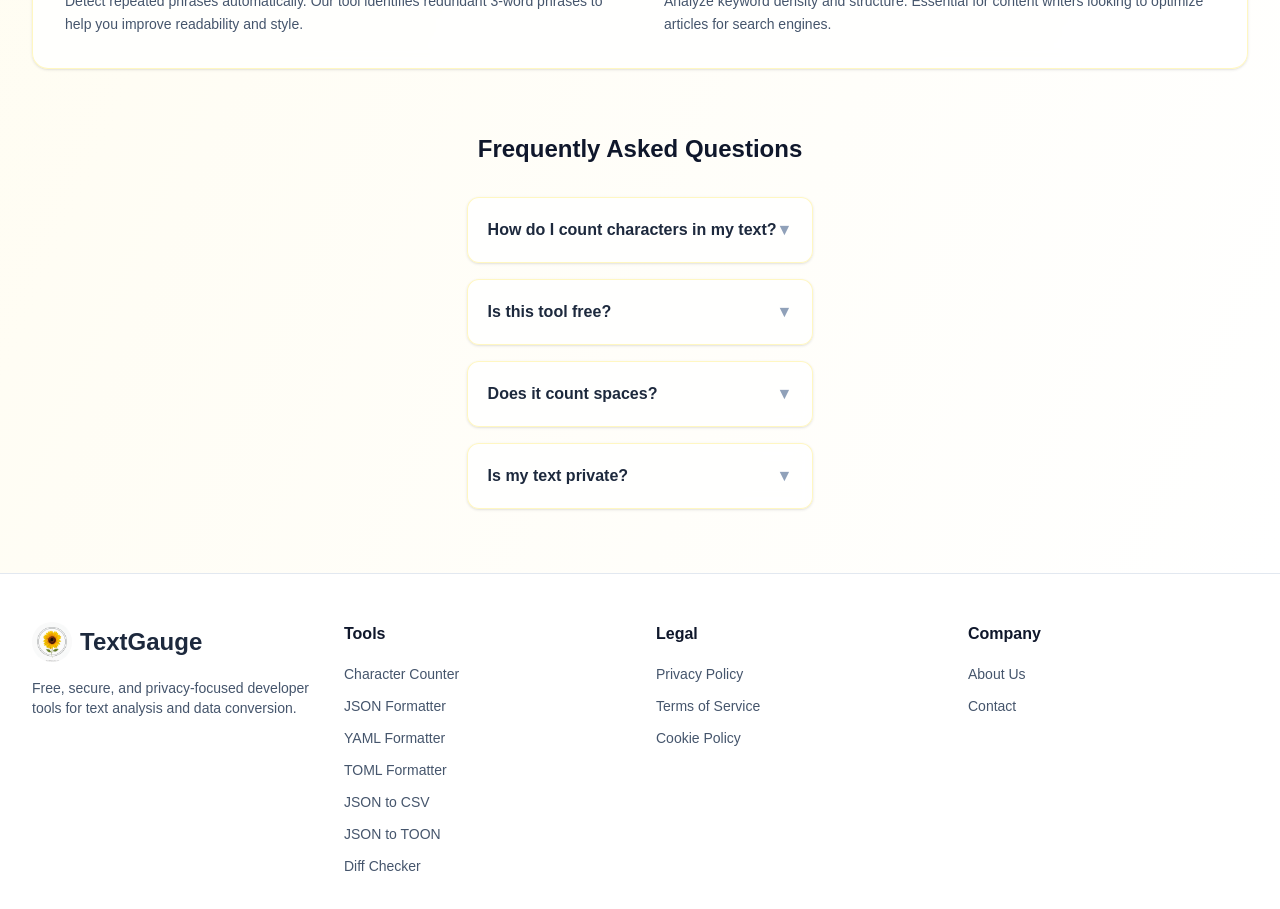
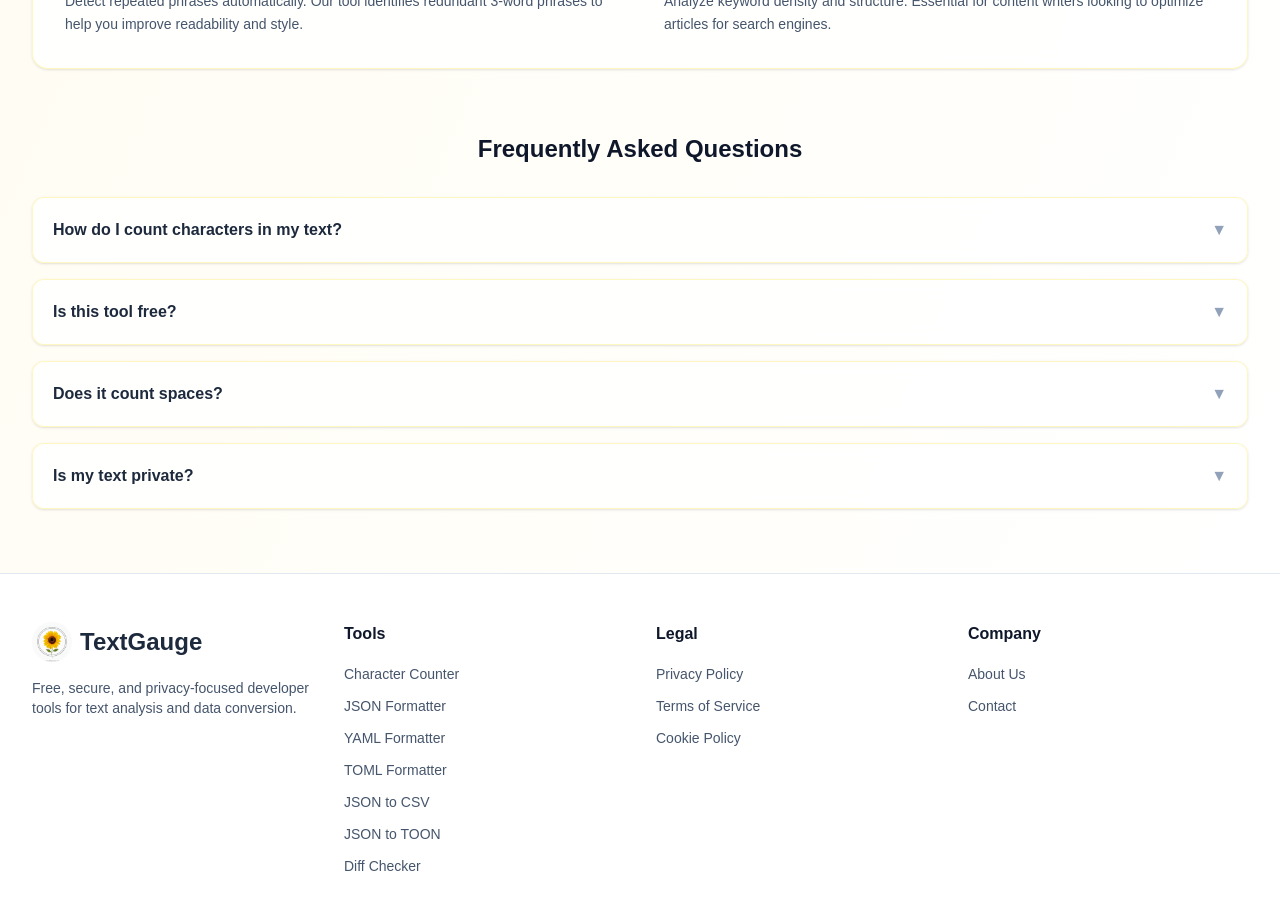
Before and after one commit to denesvaghani/textgauge-frontend, a Next.js app: page / in a window 1280 px wide. Shown: the part 2460-3369 px from the top of the page. Built offline with nearby package versions, Linux system fonts and the light colour scheme; no server answers.

Commit message:
style: ensure explicit w-full on homepage sections

```diff
--- a/src/app/page.tsx
+++ b/src/app/page.tsx
@@ -153,7 +153,7 @@
       </section>
 
       {/* SEO Content Section */}
-      <section className="relative max-w-[1920px] mx-auto px-4 sm:px-6 lg:px-8 pb-16 z-10">
+      <section className="w-full relative max-w-[1920px] mx-auto px-4 sm:px-6 lg:px-8 pb-16 z-10">
         <div className="bg-white/80 dark:bg-slate-900/80 backdrop-blur-sm rounded-2xl shadow-sm border border-yellow-200/50 dark:border-yellow-800/30 p-8 transition-colors duration-200">
           <h2 className="text-2xl font-bold text-slate-900 dark:text-white mb-6">
             Everything you need to analyze text
@@ -201,7 +201,7 @@
       </section>
 
       {/* FAQ Section */}
-      <section className="relative max-w-[1920px] mx-auto px-4 sm:px-6 lg:px-8 pb-16 z-10">
+      <section className="w-full max-w-[1920px] mx-auto px-4 sm:px-6 lg:px-8 pb-16 z-10 relative">
         <h2 className="text-2xl font-bold text-center text-slate-900 dark:text-white mb-8">
           Frequently Asked Questions
         </h2>
```
